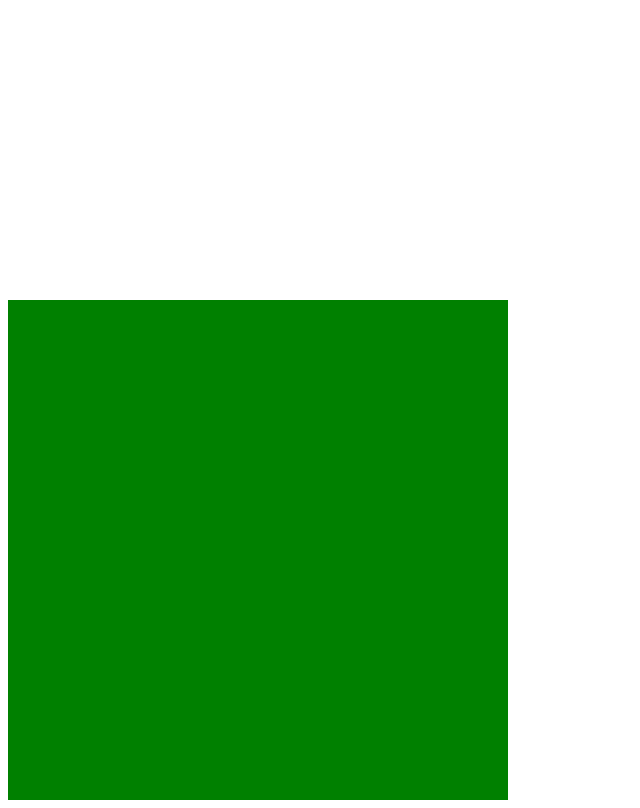
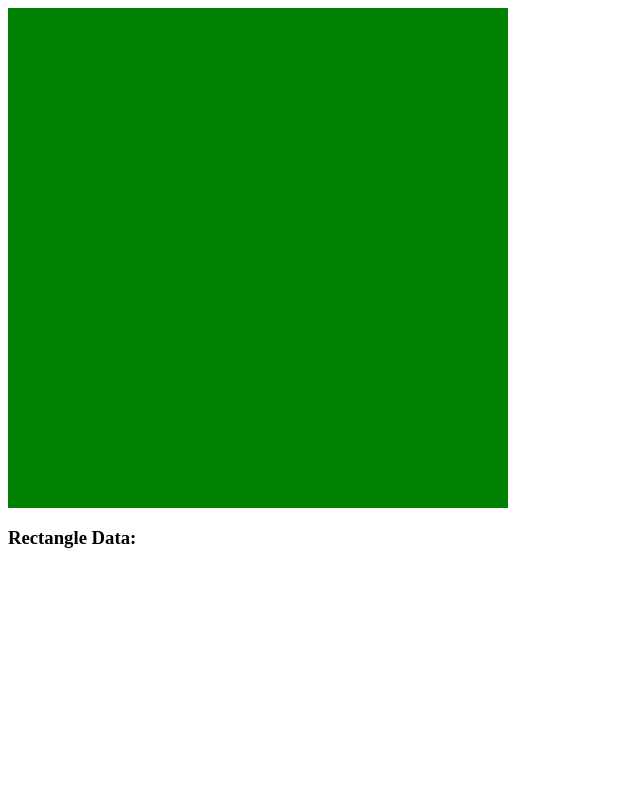
Before and after one commit to emrahes/svelte-rectangle-selector, a SvelteKit app: page / in a window 1280 px wide. Shown: the whole page, without its empty margins (0-640 px from the left). Built offline with nearby package versions, Linux system fonts and the light colour scheme.

Commit message:
feat: finished RectangleSelector and preview page

```diff
--- a/src/lib/RectangleSelector.svelte
+++ b/src/lib/RectangleSelector.svelte
@@ -1,8 +1,9 @@
 <script lang="ts">
     import { onMount, onDestroy } from 'svelte';
-    import type { Rectangle } from '../types/Rectangles.js';
+    import type { Rectangle, RectangleStyle } from '../types/Rectangles.js';
 
     export let onUpdateRectangle: (rectangle: Rectangle) => void;
+    export let rectangleStyle;
 
     let drawing = false;
     let startX = 0;
@@ -62,7 +63,7 @@
     {#if drawing}
       <div
         class="rectangle"
-        style="left: {Math.min(startX, currentX)}px; top: {Math.min(startY, currentY)}px; width: {Math.abs(currentX - startX)}px; height: {Math.abs(currentY - startY)}px;">
+        style="left: {Math.min(startX, currentX)}px; top: {Math.min(startY, currentY)}px; width: {Math.abs(currentX - startX)}px; height: {Math.abs(currentY - startY)}px; border: {rectangleStyle.border}; background-color: {rectangleStyle.backgroundColor};">
       </div>
     {/if}
   </div>
@@ -70,8 +71,6 @@
   <style>
     .rectangle {
       position: absolute;
-      border: 2px solid blue;
-      background-color: rgba(0, 0, 255, 0.2);
       pointer-events: none
     }
   </style>
--- a/src/routes/+page.svelte
+++ b/src/routes/+page.svelte
@@ -1,14 +1,41 @@
 <script lang="ts">
-    import RectangleSelector from "$lib/RectangleSelector.svelte";
-    import type { Rectangle } from "../types/Rectangles.js";
+    import RectangleSelector from '$lib/RectangleSelector.svelte';
+    import type { Rectangle, RectangleStyle } from '../types/Rectangles.js';
 
-    let rectangles: Rectangle;
-</script>
+    let rectangle: Rectangle | undefined = undefined;
+    const rectangleStyle: RectangleStyle = {
+        border: '2px solid red',
+        backgroundColor: 'rgba(255, 0, 0, 0.5)',
+    };
 
-<div style="margin-top: 300px;">
-    <RectangleSelector {rectangles}>
-        <div style="height: 500px; width: 500px; background: green;">
-        </div>
+    function updateRectangle(newRectangle: Rectangle) { rectangle = newRectangle; }
+  </script>
+
+  <style>
+    .rectangle-display {
+      height: 500px;
+      width: 500px;
+      background: green;
+    }
+  </style>
+
+  <div>
+    <RectangleSelector
+        onUpdateRectangle={updateRectangle}
+        rectangleStyle={rectangleStyle}
+    >
+      <div class="rectangle-display"></div>
     </RectangleSelector>
+  </div>
 
-</div>
+  <section>
+    <h3>Rectangle Data:</h3>
+    {#if rectangle}
+    <ul>
+        <li>Position X: {rectangle.x}px</li>
+        <li>Position Y: {rectangle.y}px</li>
+        <li>Width: {rectangle.width}px</li>
+        <li>Height: {rectangle.height}px</li>
+      </ul>
+    {/if}
+  </section>
--- a/src/types/Rectangles.ts
+++ b/src/types/Rectangles.ts
@@ -4,3 +4,8 @@ export type Rectangle = {
     width: number;
     height: number;
   };
+
+  export type RectangleStyle = {
+    border: string;
+    backgroundColor: string;
+  }
```
